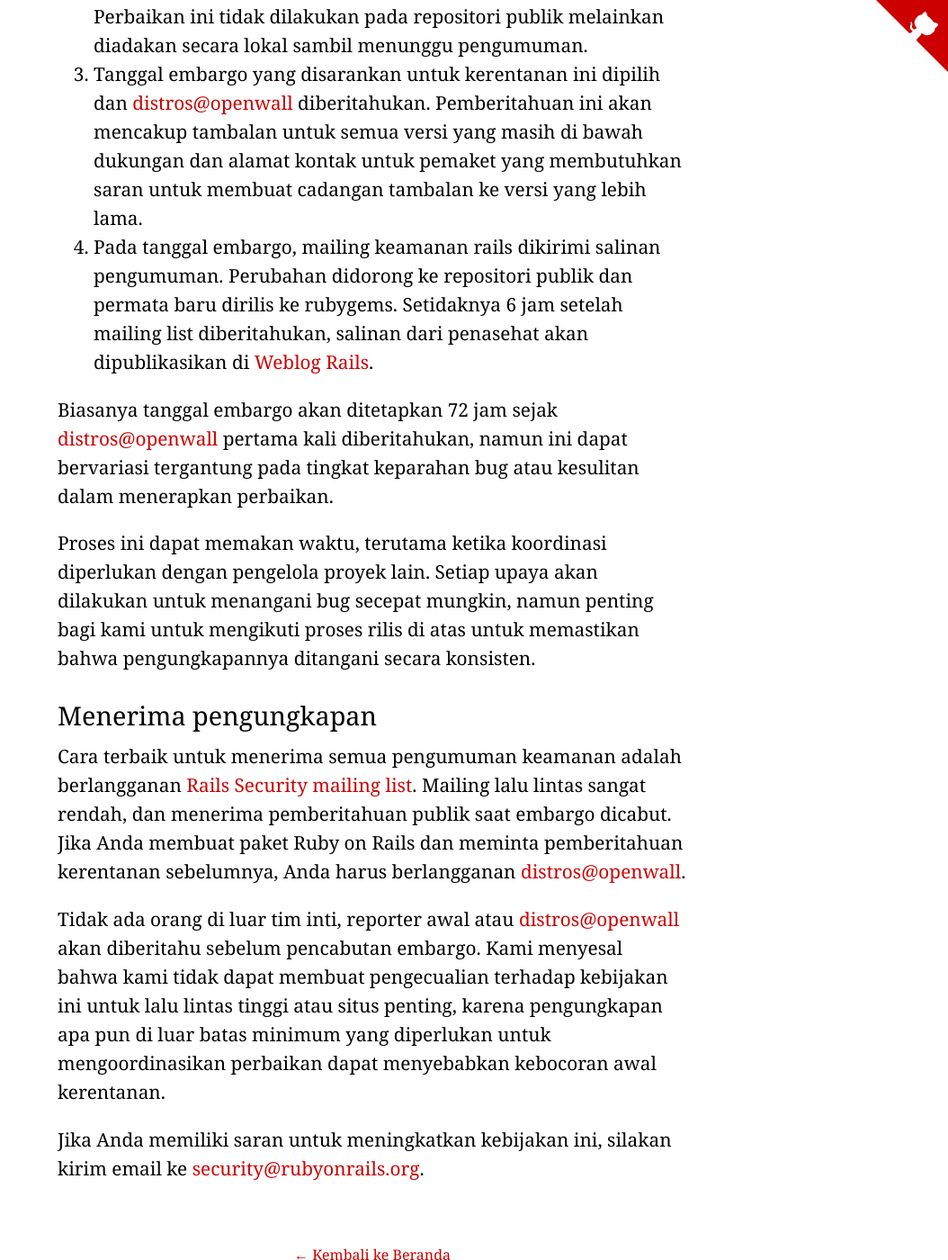
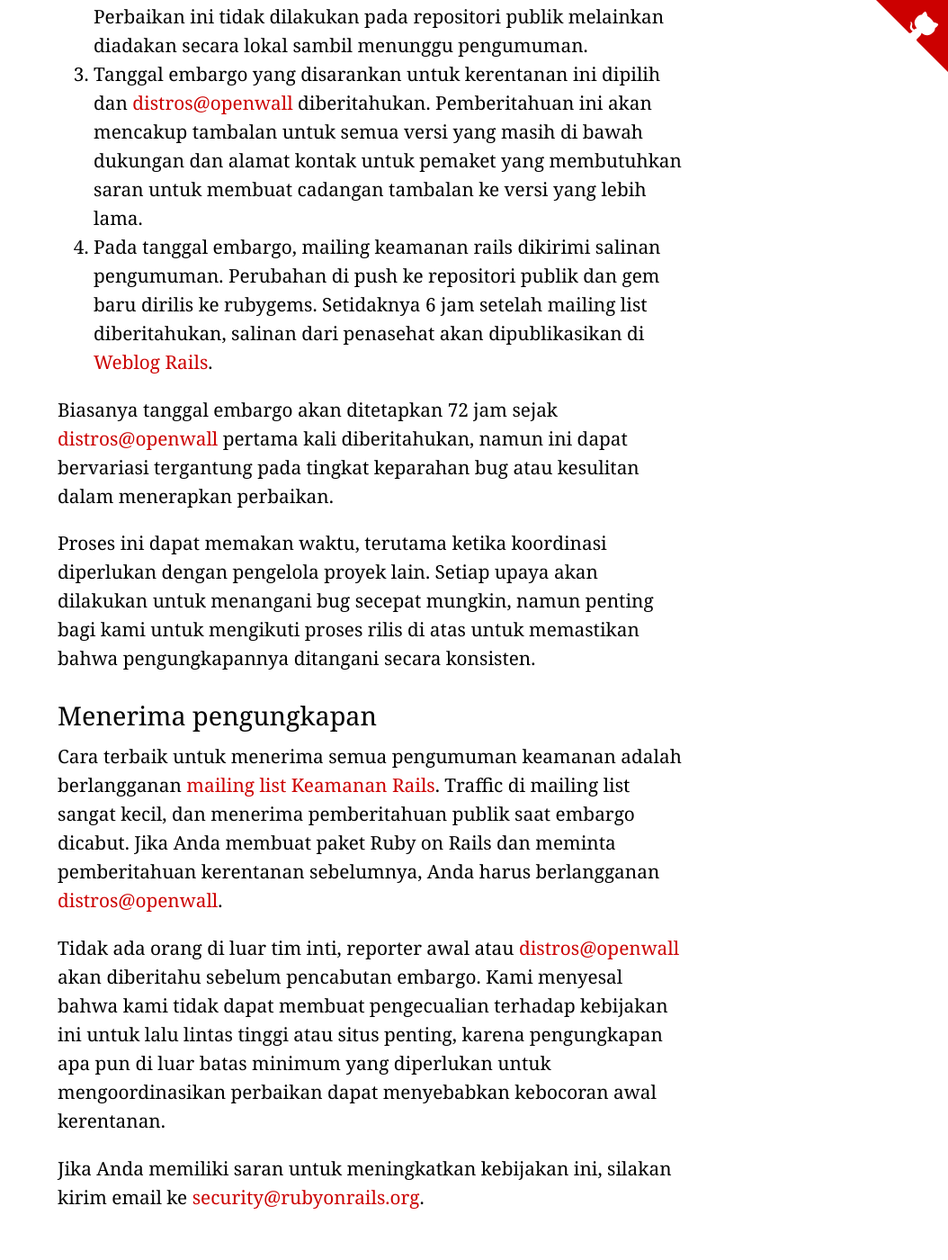
Before and after one commit to rails-id/rails-id.github.io, a Jekyll site: the page built from page/rails/security.html, in a window 1280 px wide and 1400 px high, scrolled down 2293 px. Shown: the whole window at 90% size, without its empty margins (226-1280 px from the left). Built offline with Jekyll 4.4.1, drawn with Linux system fonts in a browser that asks for light colours; nearby versions of some CDN libraries; some web fonts are replaced; comment, search, counter and statistics services are not loaded; some of the changed text lies outside the part shown.

Commit message:
update for #5

```diff
--- a/page/rails/security.html
+++ b/page/rails/security.html
@@ -52,7 +52,7 @@
     <li>Laporan keamanan diterima dan ditugaskan sebagai penangan utama. Orang ini akan mengoordinasikan proses perbaikan dan rilis. Masalah dikonfirmasi dan daftar semua versi yang terpengaruh ditentukan. Kode diaudit untuk menemukan potensi masalah yang serupa.</li>
     <li>Perbaikan disiapkan untuk semua rilis yang masih didukung. Perbaikan ini tidak dilakukan pada repositori publik melainkan diadakan secara lokal sambil menunggu pengumuman.</li>
     <li>Tanggal embargo yang disarankan untuk kerentanan ini dipilih dan <a href="http://oss-security.openwall.org/wiki/mailing-lists/distros">distros@openwall</a> diberitahukan. Pemberitahuan ini akan mencakup tambalan untuk semua versi yang masih di bawah dukungan dan alamat kontak untuk pemaket yang membutuhkan saran untuk membuat cadangan tambalan ke versi yang lebih lama.</li>
-    <li>Pada tanggal embargo, mailing keamanan rails dikirimi salinan pengumuman. Perubahan didorong ke repositori publik dan permata baru dirilis ke rubygems. Setidaknya 6 jam setelah mailing list diberitahukan, salinan dari penasehat akan dipublikasikan di <a href="https://weblog.rubyonrails.org">Weblog Rails</a>.</li>
+    <li>Pada tanggal embargo, mailing keamanan rails dikirimi salinan pengumuman. Perubahan di push ke repositori publik dan gem baru dirilis ke rubygems. Setidaknya 6 jam setelah mailing list diberitahukan, salinan dari penasehat akan dipublikasikan di <a href="https://weblog.rubyonrails.org">Weblog Rails</a>.</li>
   </ol>
   </p>
 
@@ -63,7 +63,7 @@
 
   <h2>Menerima pengungkapan</h2>
 
-  <p>Cara terbaik untuk menerima semua pengumuman keamanan adalah berlangganan <a href="https://groups.google.com/d/forum/rubyonrails-security">Rails Security mailing list</a>. Mailing lalu lintas sangat rendah, dan menerima pemberitahuan publik saat embargo dicabut. Jika Anda membuat paket Ruby on Rails dan meminta pemberitahuan kerentanan sebelumnya, Anda harus berlangganan <a href="http://oss-security.openwall.org/wiki/mailing-lists/distros">distros@openwall</a>.</p>
+  <p>Cara terbaik untuk menerima semua pengumuman keamanan adalah berlangganan <a href="https://groups.google.com/d/forum/rubyonrails-security">mailing list Keamanan Rails</a>. Traffic di mailing list sangat kecil, dan menerima pemberitahuan publik saat embargo dicabut. Jika Anda membuat paket Ruby on Rails dan meminta pemberitahuan kerentanan sebelumnya, Anda harus berlangganan <a href="http://oss-security.openwall.org/wiki/mailing-lists/distros">distros@openwall</a>.</p>
 
   <p>Tidak ada orang di luar tim inti, reporter awal atau <a href="http://oss-security.openwall.org/wiki/mailing-lists/distros">distros@openwall</a> akan diberitahu sebelum pencabutan embargo. Kami menyesal bahwa kami tidak dapat membuat pengecualian terhadap kebijakan ini untuk lalu lintas tinggi atau situs penting, karena pengungkapan apa pun di luar batas minimum yang diperlukan untuk mengoordinasikan perbaikan dapat menyebabkan kebocoran awal kerentanan.</p>
 
```
Also changed, not shown: other parts of page/rails/security.html (+1 -1 lines).
